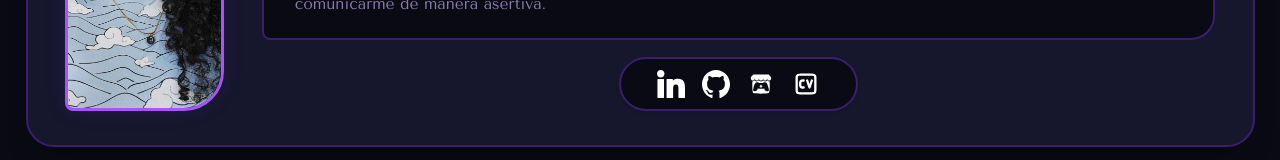
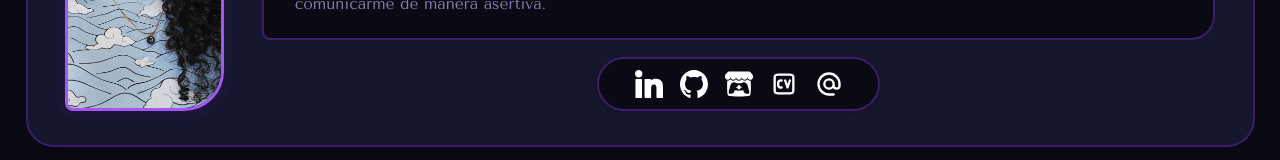
Before and after one commit to Sofito-code/Portafolio, a Vue app: page / in a window 1280 px wide. Shown: the part 294-454 px from the top of the page. Built offline with nearby package versions, Linux system fonts and the light colour scheme.

Commit message:
Fix: Correo en los enlaces del perfil

```diff
--- a/src/components/ExperienceEducation.vue
+++ b/src/components/ExperienceEducation.vue
@@ -5,6 +5,7 @@ import linkedinIcon from "../assets/images/linkedin.svg";
 import githubIcon from "../assets/images/github.svg";
 import itchioIcon from "../assets/images/itchio.svg";
 import cvIcon from "../assets/images/cv.svg";
+import emailIcon from "../assets/images/email.svg";
 
 defineProps<{
     contact: ContactInfo;
@@ -105,7 +106,7 @@ defineProps<{
                 aria-label="Email"
                 class="social-link"
             >
-                <span class="social-icon">✉️</span>
+                <img :src="emailIcon" alt="" class="social-icon-img" />
             </a>
         </div>
         <div class="footer-copy">
--- a/src/components/SobreMiSection.vue
+++ b/src/components/SobreMiSection.vue
@@ -6,6 +6,7 @@ import linkedinIcon from "../assets/images/linkedin.svg";
 import githubIcon from "../assets/images/github.svg";
 import itchioIcon from "../assets/images/itchio.svg";
 import cvIcon from "../assets/images/cv.svg";
+import emailIcon from "../assets/images/email.svg";
 
 // Palabras clave a resaltar en negrita dentro de data.about
 const aboutKeywords = [
@@ -96,6 +97,16 @@ const aboutHtml = computed(() => {
                         aria-label="Descargar CV"
                     >
                         <img :src="cvIcon" alt="" class="icono-img" />
+                    </a>
+                    <a
+                        v-if="data.contact.email"
+                        :href="data.contact.email"
+                        target="_blank"
+                        rel="noopener noreferrer"
+                        class="icono-link"
+                        aria-label="Email"
+                    >
+                        <img :src="emailIcon" alt="" class="icono-img" />
                     </a>
                 </div>
             </div>
--- a/src/data/portfolio.ts
+++ b/src/data/portfolio.ts
@@ -23,6 +23,7 @@ export const heroData: HeroData = {
     github: "https://github.com/Sofito-code",
     itch: "https://sofia-vc.itch.io/",
     cv: "https://drive.google.com/uc?export=download&id=1TOa5aOQVx66mw3-JLYVp5803WjZqvxkA",
+    email: "mailto:sofiavanegascordoba@gmail.com",
   },
   photoPath: fotoSofia,
 };
```
Also changed, not shown: src/assets/images/email.svg (added), src/assets/images/itchio.svg.
